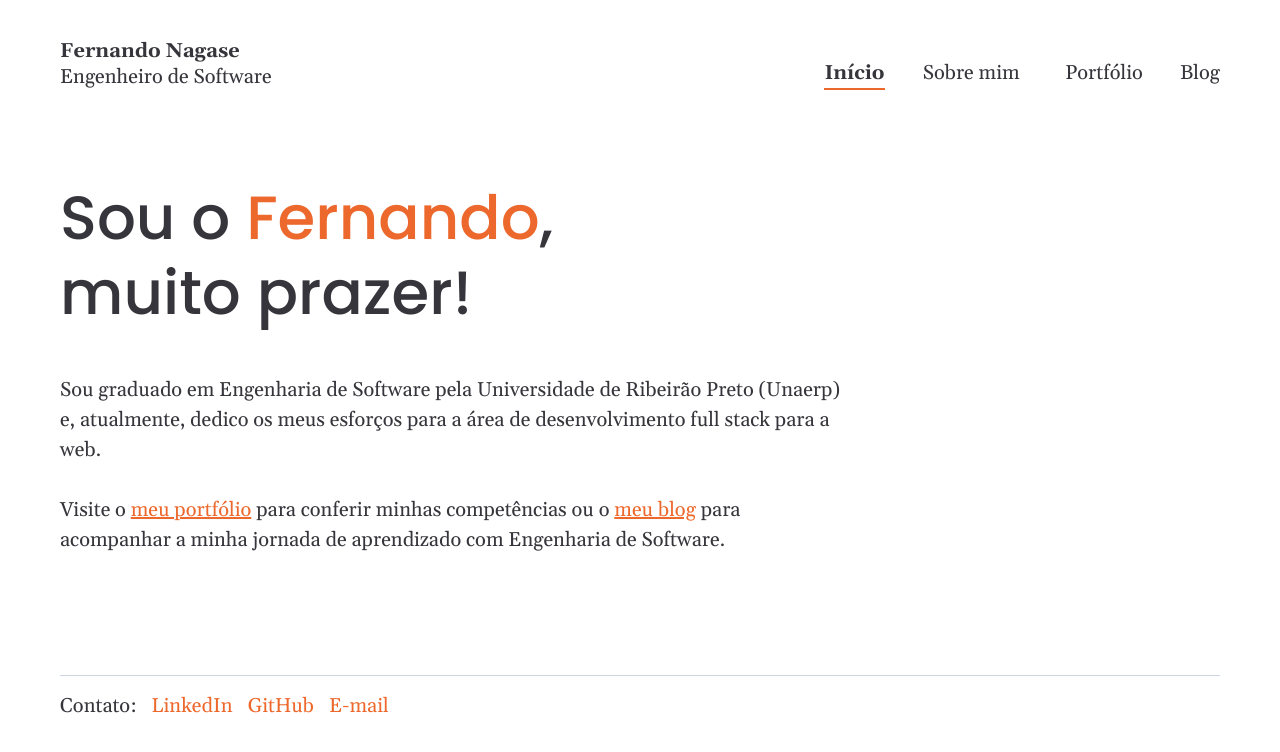
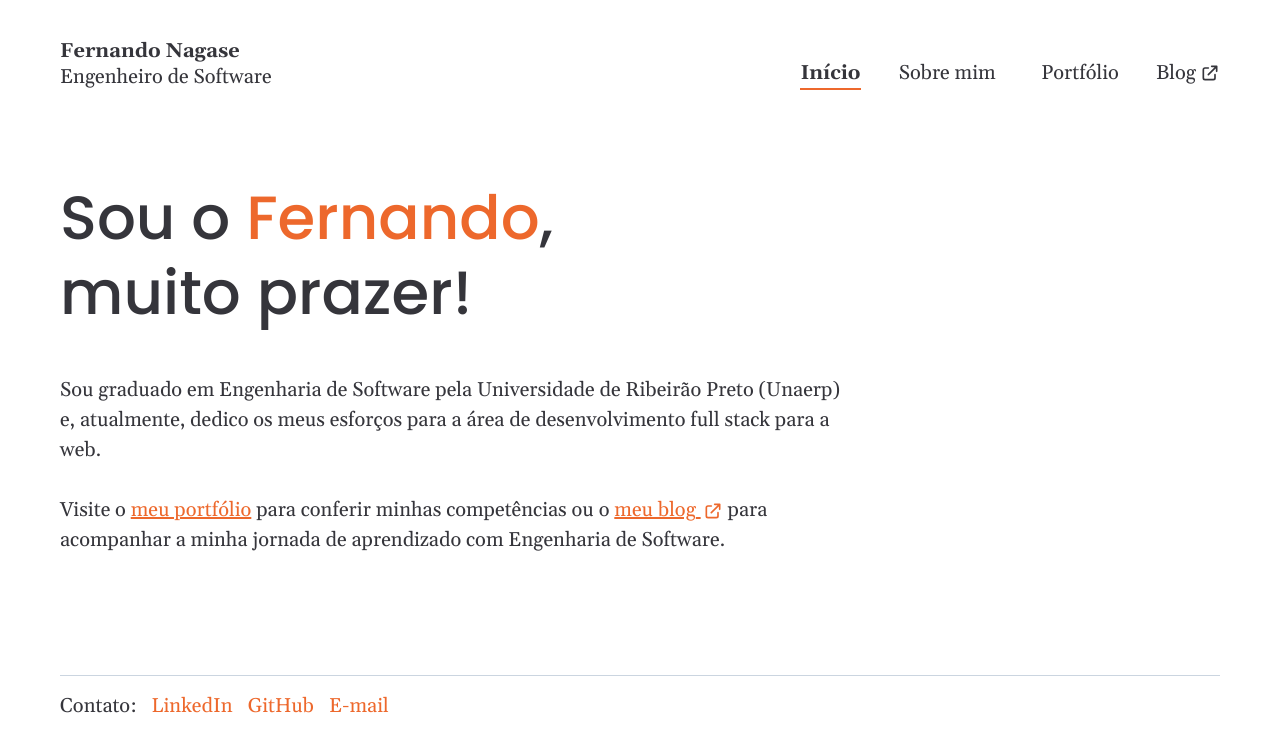
Before and after one commit to fernandonagase/ngsfer.com, a Next.js app: page / in a window 1280 px wide. Shown: the top 752 px of the page. Built offline with nearby package versions, Linux system fonts and the light colour scheme.

Commit message:
add external icon to blog links

```diff
--- a/components/SiteNavigation/index.tsx
+++ b/components/SiteNavigation/index.tsx
@@ -1,4 +1,6 @@
-import { Link, List, ListItem } from '@chakra-ui/react'
+import { Icon, Link, List, ListItem } from '@chakra-ui/react'
+import { HiOutlineExternalLink } from 'react-icons/hi'
+
 import NavigationItem from './NavigationItem'
 
 export default function SiteNavigation() {
@@ -26,8 +28,11 @@ export default function SiteNavigation() {
                         fontSize={['md', null, null, 'md-lg']}
                         lineHeight={['baseline-2', null, null, 'baseline-2-lg']}
                         variant="navigation"
+                        display="flex"
+                        alignItems="center"
                     >
                         Blog
+                        <Icon as={HiOutlineExternalLink} ml="4px" />
                     </Link>
                 </ListItem>
             </List>
--- a/pages/index.tsx
+++ b/pages/index.tsx
@@ -1,8 +1,10 @@
+import { Link, Box, Icon } from '@chakra-ui/react'
+import Head from 'next/head'
+import NextLink from 'next/link'
+import { HiOutlineExternalLink } from 'react-icons/hi'
+
 import BodyText from '@/components/BodyText'
 import Heading from '@/components/Heading'
-import { Link, Box } from '@chakra-ui/react'
-import Head from 'next/head'
-import NextLink from 'next/link'
 
 export default function Home() {
     return (
@@ -39,7 +41,12 @@ export default function Home() {
                     </Link>{' '}
                     para conferir minhas competências ou o{' '}
                     <Link href="https://blog.ngsfer.com" isExternal>
-                        meu blog
+                        meu blog{' '}
+                        <Icon
+                            as={HiOutlineExternalLink}
+                            ml="2px"
+                            verticalAlign="middle"
+                        />
                     </Link>{' '}
                     para acompanhar a minha jornada de aprendizado com
                     Engenharia de Software.
```
